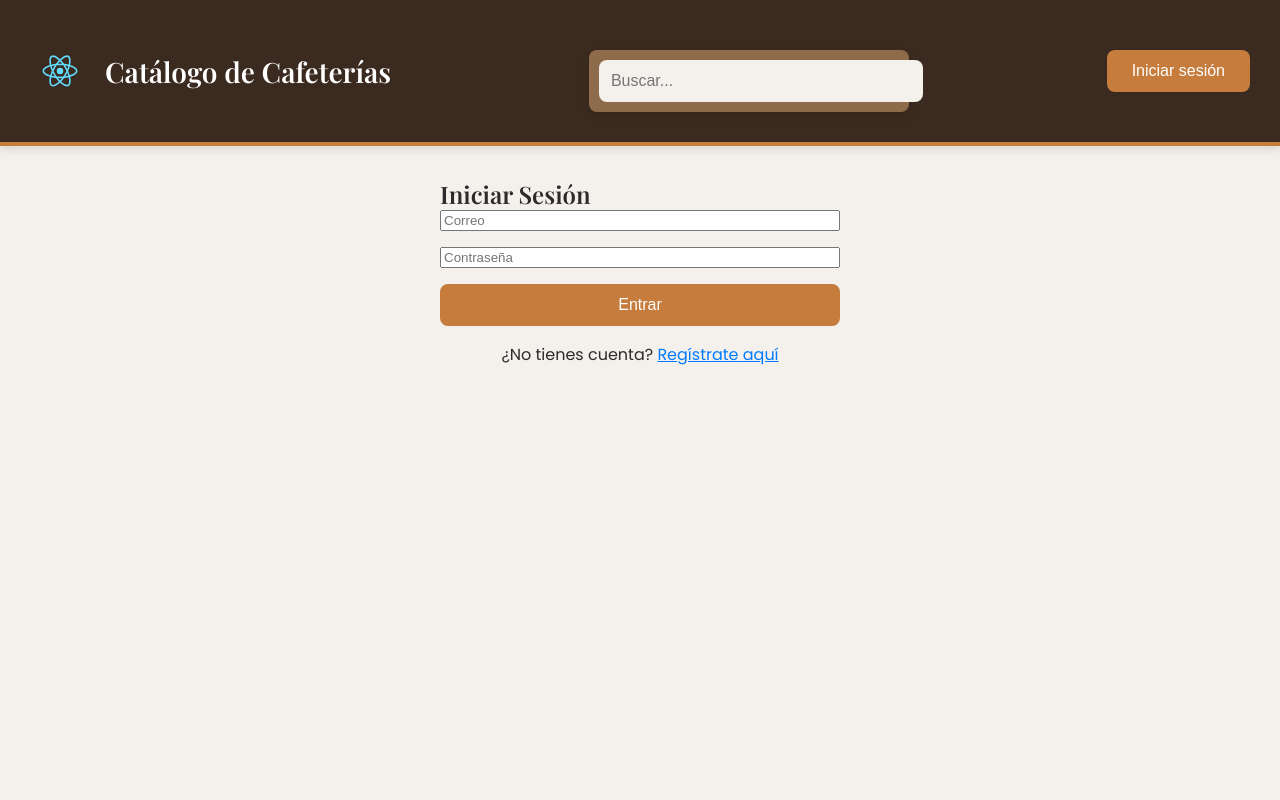
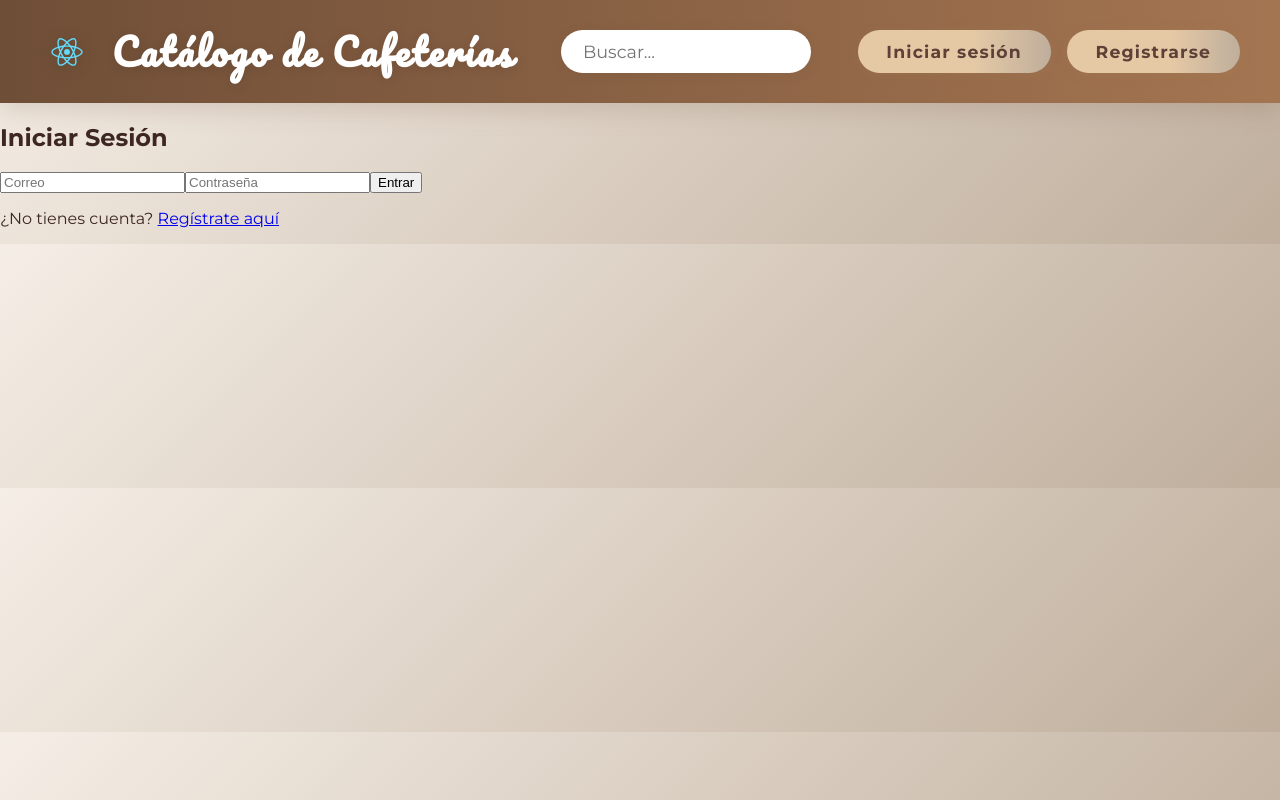
Before and after one commit to Valeria-Osu/practica, a React (Create React App) app: page /login in a window 1280 px wide. Built offline with nearby package versions, Linux system fonts and the light colour scheme.

Commit message:
Reapply "quinto avance frontend"
This reverts commit ff3002d23997c846d39acf6e3629d6f7e141d7bb.

```diff
--- a/src/App.js
+++ b/src/App.js
@@ -10,7 +10,7 @@ import MenuGestion from "./pages/MenuGestion";
 import CafeteriasAdmin from "./components/CafeteriasAdmin";
 import ModeracionAdmin from "./components/ModeracionAdmin";
 import Header from "./components/Header"; // Importa el Header
-import './styles/styles.css'; // Importando el archivo CSS con los estilos
+import './styles/styles.css'; // Importando el archivo CSS con los estilos globales
 
 function App() {
   const [searchQuery, setSearchQuery] = useState(""); // Define el estado para la búsqueda
--- a/src/components/Header.js
+++ b/src/components/Header.js
@@ -20,10 +20,13 @@ const Header = ({ searchQuery, setSearchQuery }) => {
         />
       </div>
 
-      {/* Contenedor de perfil y botón de inicio de sesión */}
-      <div className="profile-container">
+      {/* Contenedor de perfil y botones de autenticación */}
+      <div className="auth-buttons">
         <Link to="/login">
-          <button className="login-button">Iniciar sesión</button>
+          <button>Iniciar sesión</button>
+        </Link>
+        <Link to="/register">
+          <button>Registrarse</button>
         </Link>
       </div>
     </header>
--- a/src/index.js
+++ b/src/index.js
@@ -1,6 +1,7 @@
 import React from "react";
 import ReactDOM from "react-dom/client";
 import App from "./App";
+import './styles/styles.css'; // Importando el archivo CSS global
 
 const root = ReactDOM.createRoot(document.getElementById("root"));
 
--- a/src/pages/Login.js
+++ b/src/pages/Login.js
@@ -1,5 +1,6 @@
 import React, { useState } from "react";
 import { useNavigate, Link } from "react-router-dom";
+import '../styles/styles.css'; // Importando el archivo CSS con los estilos globales
 
 function Login() {
   const [email, setEmail] = useState("");
@@ -37,14 +38,15 @@ function Login() {
   };
 
   return (
-    <div style={{ padding: "2rem", maxWidth: "400px", margin: "auto" }}>
+    <div className="login-container">
       <h2>Iniciar Sesión</h2>
-      <form onSubmit={handleLogin} style={{ display: "flex", flexDirection: "column", gap: "1rem" }}>
+      <form onSubmit={handleLogin} className="login-form">
         <input
           type="email"
           placeholder="Correo"
           value={email}
           onChange={(e) => setEmail(e.target.value)}
+          className="input-field"
           required
         />
         <input
@@ -52,18 +54,19 @@ function Login() {
           placeholder="Contraseña"
           value={password}
           onChange={(e) => setPassword(e.target.value)}
+          className="input-field"
           required
         />
-        <button type="submit">Entrar</button>
+        <button type="submit" className="submit-button">Entrar</button>
       </form>
 
       {/* Error de login */}
-      {error && <p style={{ color: "red", textAlign: "center" }}>{error}</p>}
+      {error && <p className="error-message">{error}</p>}
 
       {/* Enlace a registro */}
-      <p style={{ marginTop: "1rem", textAlign: "center" }}>
+      <p className="register-link">
         ¿No tienes cuenta?{" "}
-        <Link to="/register" style={{ color: "#007bff", textDecoration: "underline" }}>
+        <Link to="/register" className="link">
           Regístrate aquí
         </Link>
       </p>
--- a/src/pages/MenuGestion.js
+++ b/src/pages/MenuGestion.js
@@ -1,8 +1,6 @@
 import React, { useState, useEffect } from "react";
 import { useParams, Link, useNavigate } from "react-router-dom";
-
-// Asume que las cafeterías y el menú se obtienen de una API backend
-import "../styles/styles.css";
+import '../styles/styles.css'; // Importando el archivo CSS con los estilos globales
 
 const MenuGestion = () => {
   const { id } = useParams();
@@ -148,21 +146,21 @@ const MenuGestion = () => {
   };
 
   return (
-    <div style={{ padding: "2rem", maxWidth: "600px", margin: "auto", fontFamily: "sans-serif" }}>
+    <div className="container">
       <h2>Gestión de Menú - {cafeteria.nombre}</h2>
-      {mensaje && <p>{mensaje}</p>}
+      {mensaje && <p className="message">{mensaje}</p>}
 
-      <ul>
+      <ul className="menu-list">
         {menu.map((item, index) => (
-          <li key={index} style={{ marginBottom: "0.5rem" }}>
+          <li key={index} className="menu-item">
             {item.nombre} - ${item.precio.toFixed(2)}
-            <button onClick={() => handleEditar(index)} style={btn}>Editar</button>
-            <button onClick={() => handleEliminar(index)} style={btnEliminar}>Eliminar</button>
+            <button onClick={() => handleEditar(index)} className="btn">Editar</button>
+            <button onClick={() => handleEliminar(index)} className="btn btn-delete">Eliminar</button>
           </li>
         ))}
       </ul>
 
-      <form onSubmit={editandoIndex !== null ? handleGuardarEdicion : handleAgregar} style={{ marginTop: "2rem" }}>
+      <form onSubmit={editandoIndex !== null ? handleGuardarEdicion : handleAgregar} className="form">
         <h4>{editandoIndex !== null ? "Editar producto" : "Agregar nuevo producto"}</h4>
         <label>
           Nombre:
@@ -172,11 +170,11 @@ const MenuGestion = () => {
             value={nuevoProducto.nombre}
             onChange={handleInputChange}
             required
-            style={{ marginLeft: "0.5rem" }}
+            className="input"
           />
         </label>
         <br />
-        <label style={{ marginTop: "1rem", display: "block" }}>
+        <label>
           Precio:
           <input
             type="number"
@@ -186,45 +184,20 @@ const MenuGestion = () => {
             required
             step="0.01"
             min="0"
-            style={{ marginLeft: "0.5rem" }}
+            className="input"
           />
         </label>
         <br />
-        <button type="submit" style={btnPrincipal}>
+        <button type="submit" className="btn btn-primary">
           {editandoIndex !== null ? "Guardar cambios" : "Agregar producto"}
         </button>
       </form>
 
-      <p style={{ marginTop: "2rem" }}>
-        <Link to={`/cafeteria/${cafeteria.id}`}>← Volver a detalles</Link>
+      <p>
+        <Link to={`/cafeteria/${cafeteria.id}`} className="link">← Volver a detalles</Link>
       </p>
     </div>
   );
 };
 
-const btn = {
-  marginLeft: "0.5rem",
-  padding: "0.2rem 0.5rem",
-  backgroundColor: "#ccc",
-  border: "none",
-  borderRadius: "4px",
-  cursor: "pointer",
-};
-
-const btnEliminar = {
-  ...btn,
-  backgroundColor: "#e57373",
-  color: "white",
-};
-
-const btnPrincipal = {
-  marginTop: "1rem",
-  padding: "0.5rem 1rem",
-  backgroundColor: "#6f4e37",
-  color: "white",
-  border: "none",
-  borderRadius: "6px",
-  cursor: "pointer",
-};
-
 export default MenuGestion;
--- a/src/pages/Register.js
+++ b/src/pages/Register.js
@@ -1,5 +1,6 @@
 import React, { useState } from "react";
 import { useNavigate, Link } from "react-router-dom";
+import '../styles/styles.css'; // Importando el archivo CSS con los estilos globales
 
 function Register() {
   const [email, setEmail] = useState(""); // Para almacenar el correo
@@ -19,17 +20,18 @@ function Register() {
   };
 
   return (
-    <div style={{ padding: "2rem", maxWidth: "400px", margin: "auto" }}>
+    <div className="register-container">
       <h2>Registro</h2>
 
       {/* Formulario de registro */}
-      <form onSubmit={handleRegister} style={{ display: "flex", flexDirection: "column", gap: "1rem" }}>
+      <form onSubmit={handleRegister} className="register-form">
         <input
           type="email"
           placeholder="Correo"
           value={email}
           onChange={(e) => setEmail(e.target.value)}
           required
+          className="input-field"
         />
         <input
           type="password"
@@ -37,17 +39,16 @@ function Register() {
           value={password}
           onChange={(e) => setPassword(e.target.value)}
           required
+          className="input-field"
         />
 
-        <button type="submit">Registrarse</button>
+        <button type="submit" className="btn btn-primary">Registrarse</button>
       </form>
 
       {/* Enlace para redirigir al Login si el usuario ya tiene cuenta */}
-      <p style={{ marginTop: "1rem", textAlign: "center" }}>
+      <p className="link-container">
         ¿Ya tienes cuenta?{" "}
-        <Link to="/login" style={{ color: "#007bff", textDecoration: "underline" }}>
-          Inicia sesión aquí
-        </Link>
+        <Link to="/login" className="link">Inicia sesión aquí</Link>
       </p>
     </div>
   );
--- a/src/styles/styles.css
+++ b/src/styles/styles.css
@@ -1,45 +1,28 @@
-/* Incluir la fuente desde Google Fonts */
-@import url('https://fonts.googleapis.com/css2?family=Playfair+Display:wght@400;600&family=Poppins:wght@300;400;600&display=swap');
+/* Estilos generales */
+@import url('https://fonts.googleapis.com/css2?family=Montserrat:wght@400;700&family=Pacifico&display=swap');
 
-/* Paleta de colores */
-:root {
-    --color-dark-brown: #3b2a1f; /* Color oscuro para fondos */
-    --color-medium-brown: #8e6c4b; /* Color de fondo medio */
-    --color-light-brown: #c67c3c; /* Color suave para botones y encabezados */
-    --color-cream: #f4f1ec; /* Fondo suave para secciones */
-    --color-white: #ffffff; /* Blanco */
-    --color-primary: #c67c3c; /* Color vibrante para elementos clave */
-    --color-dark: #2b2b2b; /* Texto oscuro */
-    --color-hover: #6f4e37; /* Color para hover */
-    --color-accent: #d9a36b; /* Color de acento para detalles */
-    --color-marron-claro: #9E7E54; /* Nuevo marrón más claro para botones */
-}
-
-/* Estilo general */
 body {
-    font-family: 'Poppins', sans-serif;
-    background-color: var(--color-cream);
+  font-family: 'Montserrat', 'Roboto', Arial, sans-serif;
   margin: 0;
   padding: 0;
-    color: var(--color-dark);
-}
-
-h1, h2, h3 {
-    font-family: 'Playfair Display', serif;
-    font-weight: 600;
-    margin: 0;
+  background: linear-gradient(135deg, #f5eee6 0%, #bfae9c 100%);
+  color: #3e2723;
 }
 
 /* Header */
 header {
-    background-color: var(--color-dark-brown);
-    color: var(--color-white);
-    padding: 30px;
+  background: linear-gradient(90deg, #6f4e37 0%, #a47551 100%);
+  color: white;
+  padding: 1.2rem 2.5rem 1.2rem 2.5rem;
   display: flex;
   justify-content: space-between;
   align-items: center;
-    border-bottom: 4px solid var(--color-primary);
-    box-shadow: 0 4px 8px rgba(0, 0, 0, 0.1);
+  /* Quitar esquinas redondas */
+  border-bottom-left-radius: 0;
+  border-bottom-right-radius: 0;
+  box-shadow: 0 8px 24px rgba(111, 78, 55, 0.18);
+  transition: background 0.3s;
+  font-family: 'Montserrat', 'Roboto', Arial, sans-serif;
 }
 
 header .logo {
@@ -49,238 +32,284 @@ header .logo {
 }
 
 header .logo img {
-    width: 60px;
-    height: 60px;
-    margin-right: 15px;
+  width: 54px;
+  height: auto;
+  margin-right: 18px;
+  filter: drop-shadow(0 2px 8px rgba(0,0,0,0.18));
+  transition: transform 0.2s;
+}
+header .logo img:hover {
+  transform: scale(1.12) rotate(-4deg);
 }
 
 header h1 {
-    font-size: 28px;
-    font-weight: bold;
+  font-family: 'Pacifico', cursive, 'Montserrat', sans-serif;
+  font-size: 2.3rem;
   margin: 0;
+  letter-spacing: 2.5px;
+  font-weight: 700;
+  text-shadow: 0 2px 12px rgba(0,0,0,0.10);
 }
 
-header nav a {
-    color: var(--color-white);
-    text-decoration: none;
-    font-size: 20px;
-    margin-left: 25px;
-    text-transform: uppercase;
-}
-
-header nav a:hover {
-    color: var(--color-primary);
-    transition: color 0.3s ease;
-}
-
-/* Barra de búsqueda dentro de un panel */
-.search-bar {
-    position: relative;
-    width: 100%;
-    max-width: 300px;
-    margin-top: 20px;
-    background-color: var(--color-medium-brown);
-    border-radius: 8px;
-    padding: 10px;
-    box-shadow: 0 4px 8px rgba(0, 0, 0, 0.1);
-}
-
-.search-bar input {
-    width: 100%;
-    padding: 12px;
-    border-radius: 8px;
-    border: none;
-    font-size: 16px;
-    background-color: var(--color-cream);
-    color: var(--color-dark);
-}
-
-.search-bar input:focus {
-    outline: none;
-    box-shadow: 0 0 8px rgba(0, 0, 0, 0.2);
-}
-
-/* Texto de bienvenida */
-.welcome-text {
-    margin-top: 30px;
-    margin-left: 20px;
-    margin-right: 20px;
-    font-size: 20px;
-    font-weight: 400;
-    color: var(--color-dark);
+header .search-bar {
+  flex-grow: 1;
   text-align: center;
 }
 
-/* Barra de filtros dentro de un panel */
-.filter-panel {
-    background-color: var(--color-medium-brown);
-    padding: 20px;
-    border-radius: 12px;
-    margin-top: 30px;
-    box-shadow: 0 4px 10px rgba(0, 0, 0, 0.1);
+header input[type="text"],
+header input[type="search"] {
+  padding: 0.7rem 1.4rem;
+  width: 60%;
+  border-radius: 22px;
+  border: none;
+  background: #fff;
+  color: #6f4e37;
+  font-size: 1.1rem;
+  font-family: 'Montserrat', 'Roboto', Arial, sans-serif;
+  box-shadow: 0 2px 12px rgba(111,78,55,0.10);
+  transition: box-shadow 0.2s;
+}
+header input[type="text"]:focus,
+header input[type="search"]:focus {
+  outline: 2px solid #a47551;
+  box-shadow: 0 4px 18px rgba(164,117,81,0.13);
 }
 
-/* Catálogo de cafeterías */
-.cafeteria-list {
-    display: grid;
-    grid-template-columns: repeat(2, 1fr); /* Dos columnas */
-    gap: 20px;
-    margin-top: 30px;
+header .auth-buttons {
+  display: flex;
+  gap: 1rem;
 }
 
-.cafeteria-card {
-    background-color: var(--color-medium-brown);
-    color: var(--color-white);
-    padding: 20px;
-    border-radius: 10px;
-    box-shadow: 0 4px 12px rgba(0, 0, 0, 0.2);
-    transition: transform 0.3s ease, box-shadow 0.3s ease;
-    height: 100%;
-    display: flex;
-    flex-direction: column;
-    justify-content: space-between;
+header .auth-buttons button {
+  background: linear-gradient(90deg, #e5c9a5 60%, #bfae9c 100%);
+  color: #5d4037;
+  padding: 0.7rem 1.8rem;
+  border: none;
+  border-radius: 22px;
+  cursor: pointer;
+  font-weight: 700;
+  font-size: 1.08rem;
+  letter-spacing: 1.2px;
+  font-family: 'Montserrat', 'Roboto', Arial, sans-serif;
+  box-shadow: 0 2px 12px rgba(175, 143, 102, 0.13);
+  transition: background 0.2s, transform 0.2s, color 0.2s;
+  outline: none;
+}
+header .auth-buttons button:hover {
+  background: linear-gradient(90deg, #bfae9c 60%, #e5c9a5 100%);
+  color: #3e2723;
+  transform: translateY(-2px) scale(1.06);
 }
 
-.cafeteria-card img {
-    width: 100%;
-    height: 180px;
-    object-fit: cover;
-    border-radius: 8px;
-    margin-bottom: 15px;
+/* Panel de imagen */
+.panel-image {
+  /* Sin color de fondo ni esquinas redondas */
+  background: none;
+  text-align: center;
+  padding: 2.7rem 1rem 2.2rem 1rem;
+  margin: 0;
+  border-radius: 0;
+  box-shadow: none;
+  position: relative;
+  top: 0;
+  z-index: 1;
 }
 
-.cafeteria-card h3 {
-    font-size: 22px;
-    font-weight: bold;
-    margin-bottom: 10px;
-    color: var(--color-primary);
+.panel-image img {
+  width: 100%;
+  height: auto;
+  max-height: 380px;
+  border-radius: 18px;
+  box-shadow: 0 2px 18px rgba(111,78,55,0.10);
+  margin-top: 1.2rem;
 }
 
-.cafeteria-card p {
-    font-size: 16px;
-    margin-bottom: 10px;
+.panel-image h2 {
+  font-family: 'Montserrat', 'Roboto', Arial, sans-serif;
+  font-size: 2.3rem;
+  margin-top: 0.5rem;
+  color: #fff;
+  letter-spacing: 1.2px;
+  font-weight: 700;
 }
 
-.cafeteria-card:hover {
-    transform: scale(1.05);
-    box-shadow: 0 10px 20px rgba(0, 0, 0, 0.3);
+/* Barra de filtros */
+.filter-bar {
+  background: linear-gradient(90deg, #a47551 80%, #6f4e37 100%);
+  padding: 1.3rem 2.2rem;
+  display: flex;
+  justify-content: space-between;
+  align-items: center;
+  border-radius: 18px;
+  margin-bottom: 2.2rem;
+  box-shadow: 0 2px 14px rgba(111,78,55,0.08);
+  font-family: 'Montserrat', 'Roboto', Arial, sans-serif;
+}
+
+.filter-bar input,
+.filter-bar select {
+  padding: 0.7rem 1.1rem;
+  border-radius: 16px;
+  border: 1px solid #bfae9c;
+  width: 32%;
+  background: #fff;
+  color: #6f4e37;
+  font-size: 1.08rem;
+  font-family: 'Montserrat', 'Roboto', Arial, sans-serif;
+  transition: border 0.2s;
+}
+.filter-bar input:focus,
+.filter-bar select:focus {
+  border: 1.5px solid #a47551;
+  outline: none;
+}
+
+.filter-bar .filter-checkboxes {
+  display: flex;
+  gap: 1.2rem;
+}
+
+.filter-bar .filter-checkbox-label {
+  font-size: 1.08rem;
+  color: #fff;
+  font-family: 'Montserrat', 'Roboto', Arial, sans-serif;
+}
+
+.filter-bar .filter-button {
+  background: linear-gradient(90deg, #6f4e37 70%, #a47551 100%);
+  color: white;
+  border: none;
+  padding: 0.7rem 1.8rem;
+  border-radius: 22px;
+  cursor: pointer;
+  font-weight: 700;
+  font-size: 1.08rem;
+  font-family: 'Montserrat', 'Roboto', Arial, sans-serif;
+  box-shadow: 0 2px 12px rgba(111,78,55,0.13);
+  transition: background 0.2s, transform 0.2s;
+}
+.filter-bar .filter-button:hover {
+  background: linear-gradient(90deg, #a47551 70%, #6f4e37 100%);
+  transform: translateY(-2px) scale(1.06);
+}
+
+/* Cards de cafeterías */
+.card-container {
+  display: flex;
+  flex-wrap: wrap;
+  gap: 2rem;
+  justify-content: center;
+  margin-top: 2.5rem;
+}
+
+.card {
+  background: linear-gradient(120deg, #fff 80%, #f5eee6 100%);
+  padding: 1.4rem 1.1rem 1.7rem 1.1rem;
+  border-radius: 18px;
+  box-shadow: 0 4px 24px rgba(111,78,55,0.10);
+  width: 44%;
+  text-align: center;
+  transition: box-shadow 0.2s, transform 0.2s;
+  font-family: 'Montserrat', 'Roboto', Arial, sans-serif;
+}
+.card:hover {
+  box-shadow: 0 8px 32px rgba(164,117,81,0.13);
+  transform: translateY(-4px) scale(1.03);
+}
+
+.card img {
+  width: 100%;
+  height: auto;
+  border-radius: 14px;
+  box-shadow: 0 2px 14px rgba(111,78,55,0.09);
+}
+
+.card h3 {
+  font-size: 1.5rem;
+  margin-top: 1.1rem;
+  color: #6f4e37;
+  letter-spacing: 1px;
+  font-family: 'Montserrat', 'Roboto', Arial, sans-serif;
+  font-weight: 700;
+}
+
+.card p {
+  font-size: 1.08rem;
+  color: #5d4037;
+  margin-bottom: 1.1rem;
+  font-family: 'Montserrat', 'Roboto', Arial, sans-serif;
+}
+
+.card button {
+  background: linear-gradient(90deg, #6f4e37 70%, #a47551 100%);
+  color: white;
+  padding: 0.7rem 1.8rem;
+  border: none;
+  border-radius: 22px;
+  cursor: pointer;
+  font-weight: 700;
+  font-size: 1.08rem;
+  font-family: 'Montserrat', 'Roboto', Arial, sans-serif;
+  box-shadow: 0 2px 12px rgba(111,78,55,0.13);
+  transition: background 0.2s, transform 0.2s;
+}
+.card button:hover {
+  background: linear-gradient(90deg, #a47551 70%, #6f4e37 100%);
+  transform: translateY(-2px) scale(1.06);
 }
 
 /* Paginación */
 .pagination {
   display: flex;
   justify-content: center;
-    align-items: center;
-    gap: 15px;
-    margin-top: 30px;
+  gap: 1.2rem;
+  margin-top: 2.5rem;
 }
 
 .pagination button {
-    background-color: var(--color-marron-claro);
-    color: var(--color-white);
+  background: linear-gradient(90deg, #6f4e37 70%, #a47551 100%);
+  color: white;
+  padding: 0.7rem 1.8rem;
   border: none;
-    padding: 12px 24px;
-    font-size: 18px;
-    border-radius: 8px;
+  border-radius: 22px;
   cursor: pointer;
-    transition: background-color 0.3s ease, transform 0.3s ease;
+  font-weight: 700;
+  font-size: 1.08rem;
+  font-family: 'Montserrat', 'Roboto', Arial, sans-serif;
+  box-shadow: 0 2px 12px rgba(111,78,55,0.13);
+  transition: background 0.2s, transform 0.2s;
 }
-
 .pagination button:hover {
-    background-color: var(--color-hover);
-    transform: scale(1.1);
+  background: linear-gradient(90deg, #a47551 70%, #6f4e37 100%);
+  transform: translateY(-2px) scale(1.06);
 }
 
 .pagination button:disabled {
-    background-color: var(--color-brown-dark);
+  background: #ccc;
+  color: #fff;
   cursor: not-allowed;
+  box-shadow: none;
 }
 
-/* Recomendaciones */
-.recomendaciones {
-    background-color: var(--color-medium-brown);
-    padding: 20px;
-    border-radius: 8px;
-    margin-top: 30px;
-    box-shadow: 0 4px 10px rgba(0, 0, 0, 0.1);
+/* Responsividad */
+@media screen and (max-width: 900px) {
+  .card-container {
+    flex-direction: column;
+    align-items: center;
   }
 
-.recomendaciones h3 {
-    font-size: 24px;
-    font-weight: bold;
-    color: var(--color-primary);
+  .filter-bar {
+    flex-direction: column;
+    gap: 1.2rem;
   }
 
-.recomendaciones p {
-    font-size: 16px;
-    line-height: 1.6;
+  header input[type="text"],
+  header input[type="search"] {
+    width: 90%;
   }
 
-/* Footer */
-footer {
-    background-color: var(--color-dark-brown);
-    color: var(--color-white);
-    text-align: center;
-    padding: 15px;
-    position: fixed;
-    width: 100%;
-    bottom: 0;
-    font-size: 14px;
-}
-
-/* Botones de acción (Iniciar sesión, Aplicar filtros) */
-button {
-    background-color: var(--color-primary);
-    color: var(--color-white);
-    border: none;
-    padding: 12px 25px;
-    font-size: 16px;
-    border-radius: 8px;
-    cursor: pointer;
-    transition: background-color 0.3s ease, transform 0.3s ease;
-    width: 100%;
-}
-
-button:hover {
-    background-color: var(--color-hover);
-    transform: scale(1.05);
-}
-
-button:disabled {
-    background-color: var(--color-brown-dark);
-    cursor: not-allowed;
-}
-
-/* Estilos responsivos */
-@media (max-width: 768px) {
-    .cafeteria-list {
-        grid-template-columns: 1fr 1fr;
+  .auth-buttons {
+    flex-direction: column;
+    gap: 0.7rem;
   }
 }
-
-@media (max-width: 480px) {
-    .cafeteria-list {
-        grid-template-columns: 1fr;
-    }
-
-    header h1 {
-        font-size: 22px;
-    }
-
-    .search-bar input,
-    .search-bar select {
-        width: 100%;
-        font-size: 14px;
-    }
-
-    .filter-panel input,
-    .filter-panel select {
-        width: 100%;
-        font-size: 14px;
-    }
-
-    .search-bar {
-        max-width: 250px;
-        margin-top: 20px;
-    }
-}
```
Also changed, not shown: src/pages/CafeteriaDetalles.js (+16 -48 lines), src/pages/Dashboard.js (+61 -43 lines), src/pages/Perfil.js (+7 -3 lines). Lines whose indentation alone changed are shown as unchanged.
